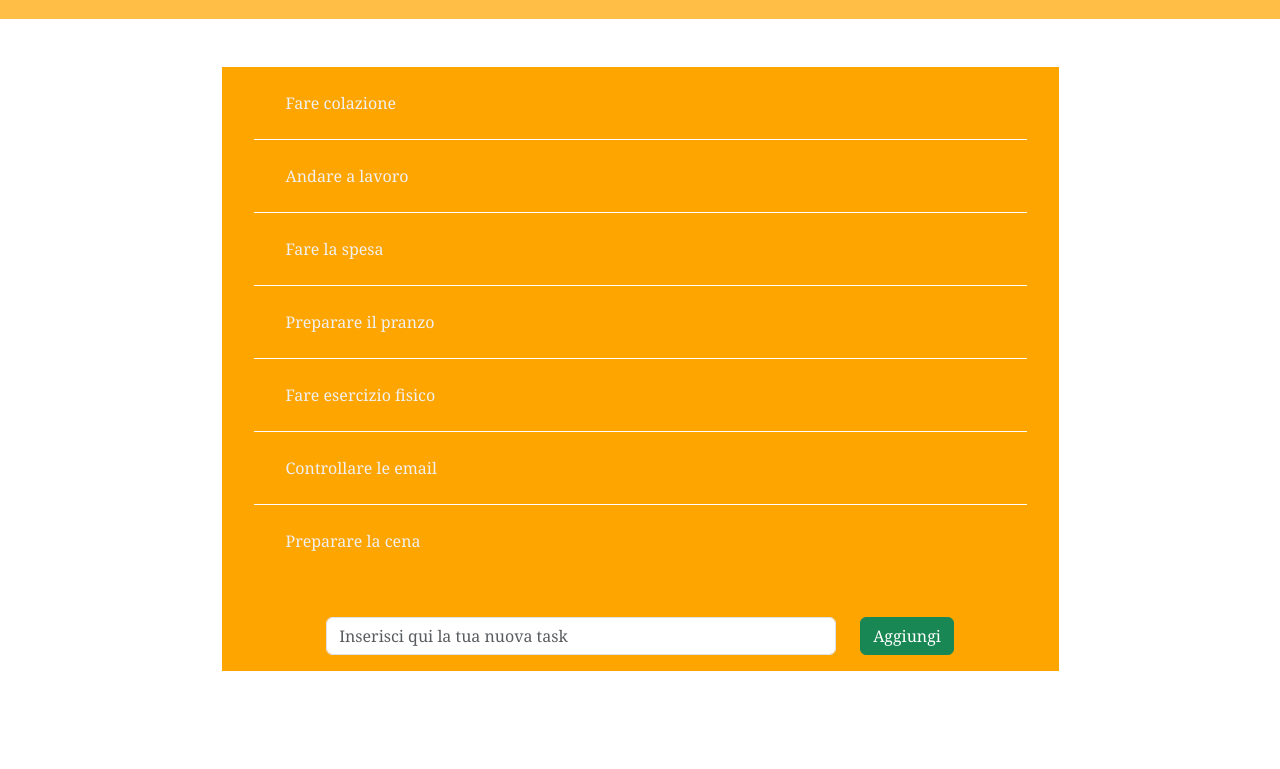
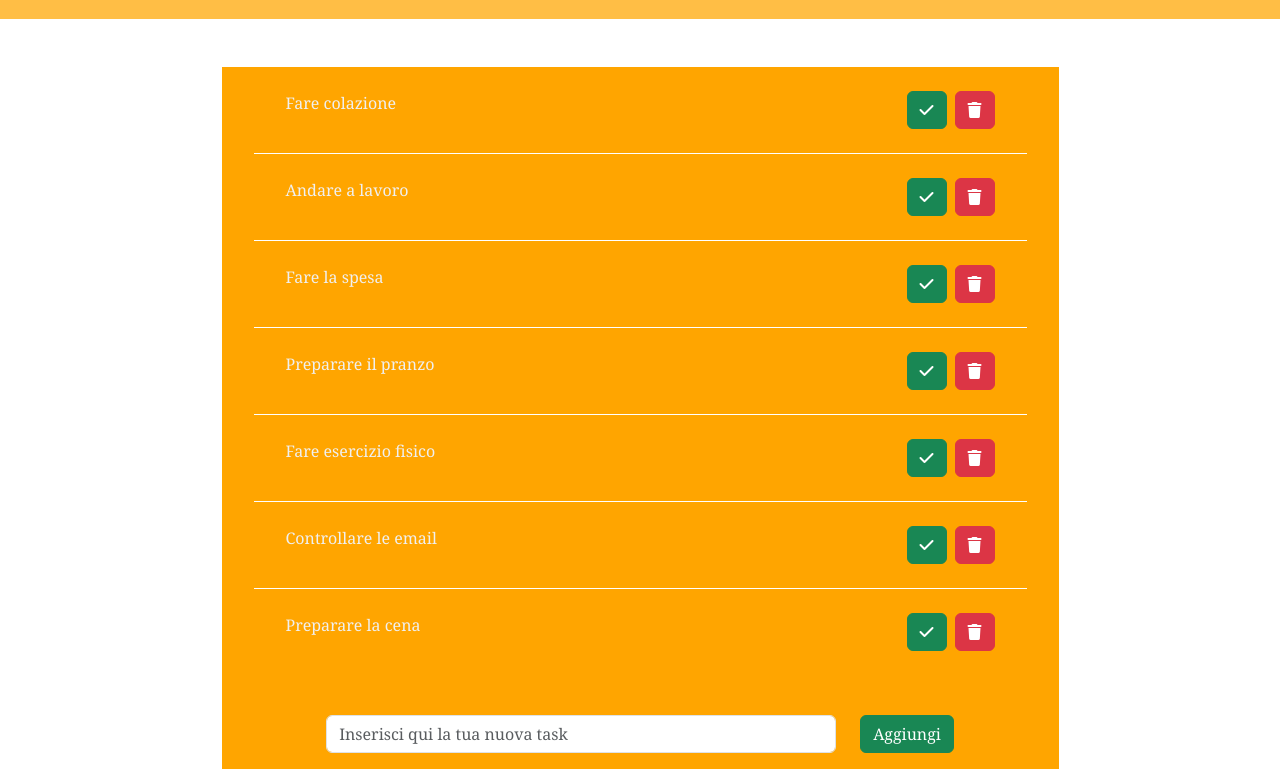
Before and after one commit to Andrearomeo04/vue-todolist, a plain HTML site: page index.html in a window 1280 px wide. Shown: the part 69-838 px from the top of the page. Before the commit the page ends 800 px from the top, so only its background shows below. Drawn offline with nearby package versions, Linux system fonts and the light colour scheme.

Commit message:
[UPD] added check and trash buttons

```diff
--- a/index.html
+++ b/index.html
@@ -20,7 +20,20 @@
                         <div class="todolist w-75">
                             <ul class="list-unstyled">
                                 <li v-for="item in todolist" class="py-4">
-                                    {{ item.text}}
+                                    <div class="d-flex justify-content-between">
+                                        <div>
+                                            {{ item.text}}
+                                        </div>
+
+                                        <div class="buttons">
+                                            <button class="btn btn-success me-2">
+                                                <i class="fas fa-check"></i>
+                                            </button>
+                                            <button class="btn btn-danger">
+                                                <i class="fas fa-trash"></i>
+                                            </button>
+                                        </div>
+                                    </div>
                                 </li>
                             </ul>
                             <div class="d-flex w-75 mx-auto pb-3 pt-4">
```
